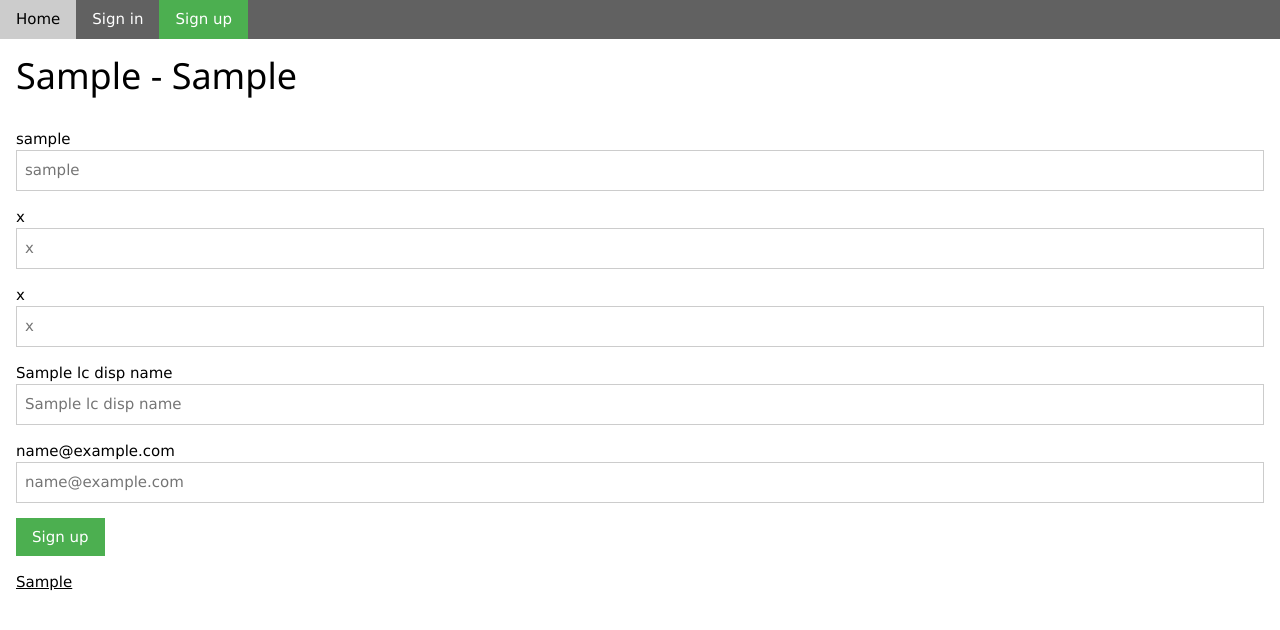
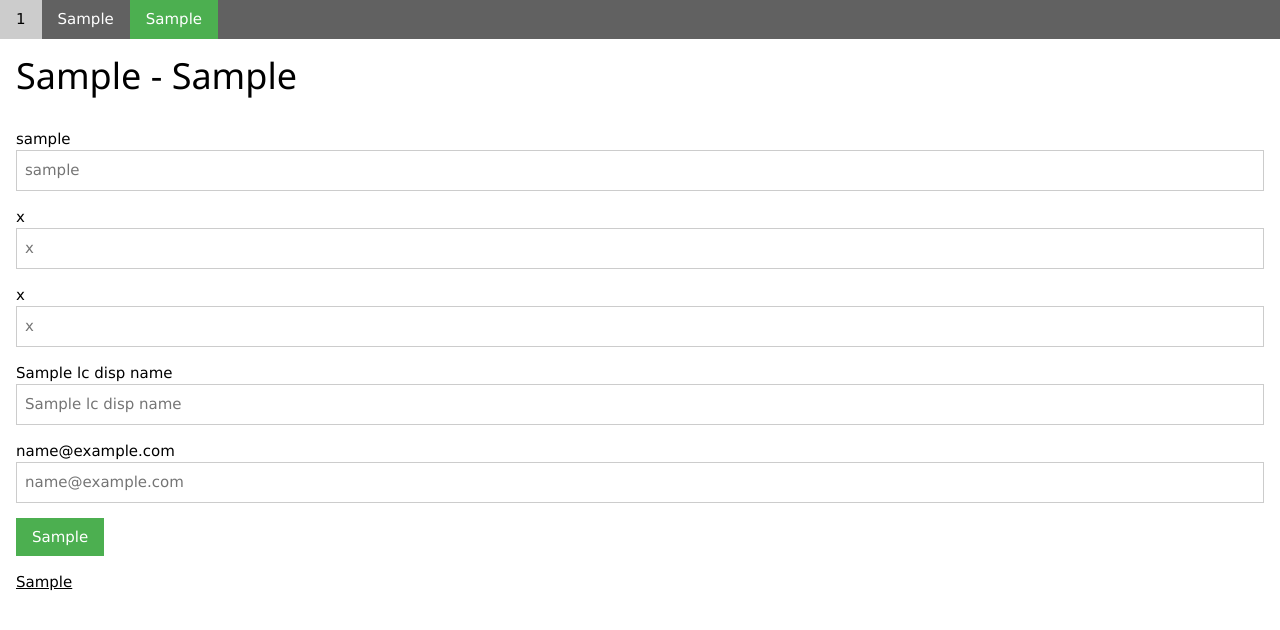
Before and after one commit to kodo-pp/ctfhost, a Python web app: template templates/register.html in a window 1280 px wide. Shown: the top 630 px of the page. Run offline with Jinja, Linux system fonts and the light colour scheme; the template is opened without the code that fills it: most values are stand-ins (such as "Sample title", 1, 10 or a date in 2020).

Commit message:
Fixed some issues in templates

```diff
--- a/main.py
+++ b/main.py
@@ -102,6 +102,7 @@ def make_app():
         (r'/lout', LogoutHandler), # /logout не работает под firefox за nginx reverse proxy (КАК???)
         (r'/auth', AuthHandler),
         (r'/reg', RegHandler),
+        (r'/tasks', RegHandler),
         (r'/favicon.ico', FaviconHandler),
         (r'/static/(.*)', tornado.web.StaticFileHandler, {'path': './static'})
     ], debug=True)
--- a/templates/register.html
+++ b/templates/register.html
@@ -10,9 +10,9 @@
 
     <body>
         <div class="w3-bar w3-dark-grey">
-            <a class="w3-bar-item w3-button" href="/home">Home</a>
-            <a class="w3-bar-item w3-button" href="/login">Sign in</a>
-            <span class="w3-bar-item w3-green">Sign up</span>
+            <a class="w3-bar-item w3-button" href="/">{{ lc_home_page }}</a>
+            <a class="w3-bar-item w3-button" href="/login">{{ lc_signin }}</a>
+            <span class="w3-bar-item w3-green">{{ lc_signup }}</span>
         </div>
         <div class="w3-container">
             <h1>
@@ -41,7 +41,7 @@
                 <input type="email" class="w3-input w3-border" id="input-email" name="email" placeholder="{{ lc_email }}">
             </p>
             <p>
-                <input type="submit" class="w3-btn w3-green" value="Sign up">
+                <input type="submit" class="w3-btn w3-green" value="{{ lc_signup }}">
             </p>
             <p>
                 <a href="/login">{{ lc_maybe_signin }}</a>
```
Also changed, not shown: templates/index.html (+4 -4 lines), templates/login.html (+4 -4 lines), 2 other files.
